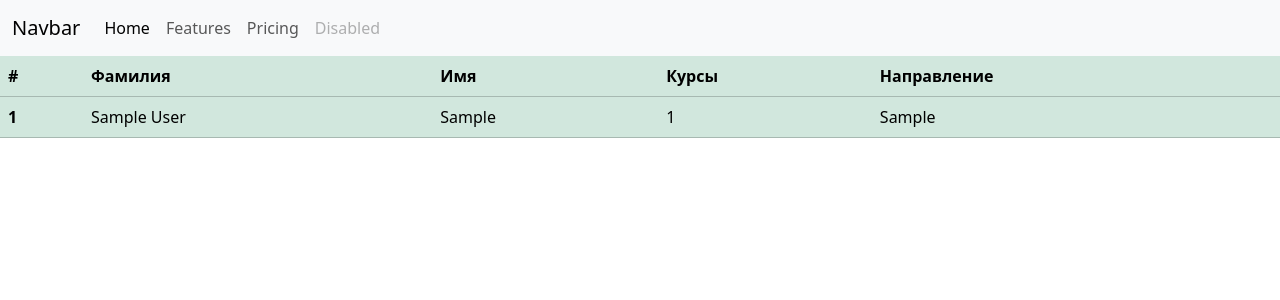
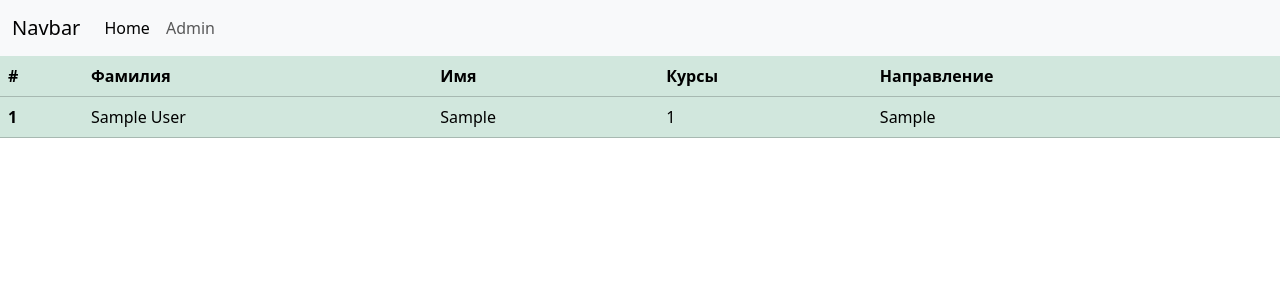
Before and after one commit to Wanderer2436/django_test_project, a Django app: page / in a window 1280 px wide. Shown: the top 300 px of the page. Run offline with Django 4.2, Linux system fonts and the light colour scheme; tables that the repository leaves empty hold one stand-in row (values such as "Sample post"); some libraries are stand-ins or nearby versions.

Commit message:
#3 Финальное редактирование

```diff
--- a/core/templates/core/index.html
+++ b/core/templates/core/index.html
@@ -22,13 +22,8 @@
           <a class="nav-link active" aria-current="page" href="#">Home</a>
         </li>
         <li class="nav-item">
-          <a class="nav-link" href="#">Features</a>
+          <a class="nav-link" href="admin/">Admin</a>
         </li>
-        <li class="nav-item">
-          <a class="nav-link" href="#">Pricing</a>
-        </li>
-        <li class="nav-item">
-          <a class="nav-link disabled">Disabled</a>
         </li>
       </ul>
     </div>
--- a/project/settings.py
+++ b/project/settings.py
@@ -20,7 +20,7 @@ BASE_DIR = Path(__file__).resolve().parent.parent
 # See https://docs.djangoproject.com/en/4.0/howto/deployment/checklist/
 
 # SECURITY WARNING: keep the secret key used in production secret!
-SECRET_KEY = 'django-insecure-iut(v0^@zrka!68*!x&jl_c#e-+#154&9lz@dtimcx^k5ma@i@'
+SECRET_KEY = '123'
 
 # SECURITY WARNING: don't run with debug turned on in production!
 DEBUG = True
```
